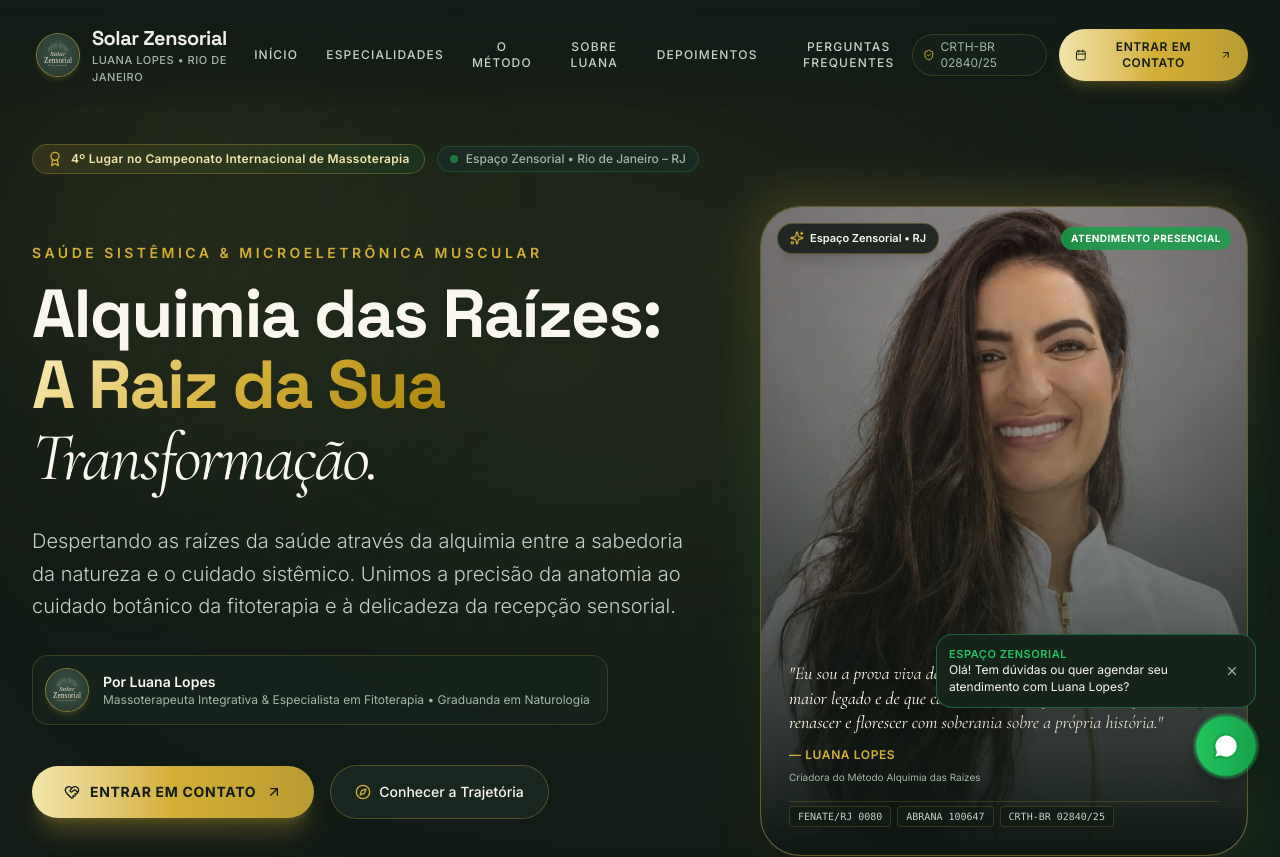
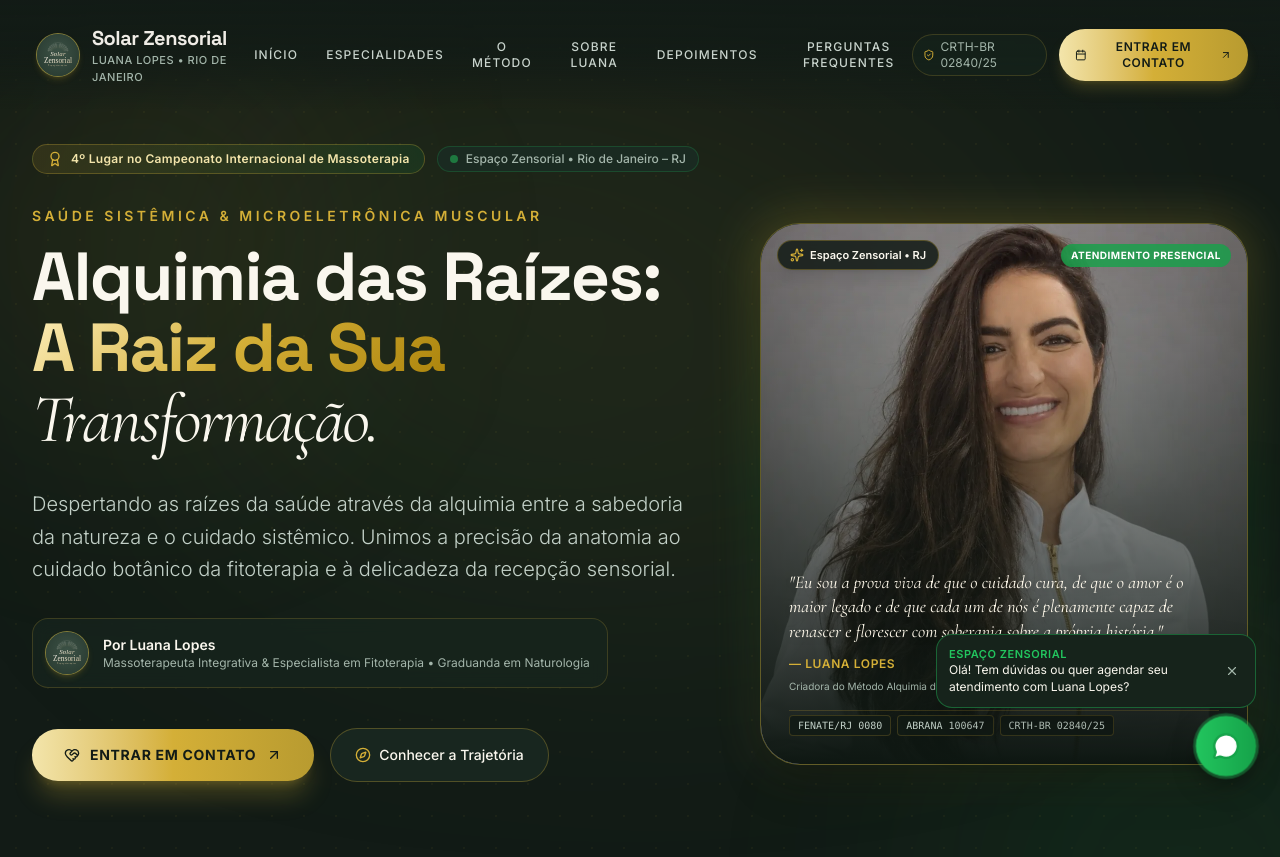
Before and after one commit to igorguerra95/Solar-Zensorial-Luana, a React (Vite) app: page / in a window 1280 px wide. Shown: the top 857 px of the page. Built offline with nearby package versions, Linux system fonts and the light colour scheme.

Commit message:
feat(ui): add portrait images to Hero and About sections
Integrate clinical and office photos for Dra. Luana. Added fixed height containers to ensure layout consistency and included error handling fallbacks for image loading.

```diff
--- a/src/components/AboutSection.tsx
+++ b/src/components/AboutSection.tsx
@@ -30,12 +30,19 @@ export const AboutSection: React.FC = () => {
             <div className="relative rounded-3xl overflow-hidden bg-gradient-to-b from-[#1C2C23] to-[#142019] border border-[#D4AF37]/30 p-6 sm:p-8 shadow-2xl">
               {/* Portrait Photo of Dra. Luana no Espaço Zensorial */}
               <div className="relative rounded-2xl overflow-hidden border border-[#D4AF37]/30 mb-6 group shadow-lg">
-                <div className="aspect-[4/4.5] w-full overflow-hidden bg-[#121B16]">
+                <div className="w-full h-[360px] sm:h-[420px] md:h-[460px] min-h-[300px] overflow-hidden bg-[#121B16]">
                   <img
                     src={BRAND_INFO.photoConsultorio}
                     alt="Dra. Luana Lopes no Espaço Zensorial"
-                    className="w-full h-full object-cover object-top group-hover:scale-105 transition-transform duration-500 ease-out"
-                    loading="lazy"
+                    className="w-full h-full object-cover object-top group-hover:scale-105 transition-transform duration-500 ease-out block"
+                    loading="eager"
+                    onError={(e) => {
+                      const target = e.currentTarget;
+                      if (!target.dataset.tried) {
+                        target.dataset.tried = 'true';
+                        target.src = './luana-consultorio.jpg';
+                      }
+                    }}
                   />
                 </div>
                 {/* Subtle gradient vignette */}
--- a/src/components/Hero.tsx
+++ b/src/components/Hero.tsx
@@ -94,13 +94,20 @@ export const Hero: React.FC<HeroProps> = ({ onOpenBooking, onExploreMethod }) =>
               <div className="absolute -inset-1.5 rounded-[2.5rem] bg-gradient-to-b from-[#D4AF37]/30 via-[#16A34A]/20 to-[#D4AF37]/10 blur-xl opacity-80" />
 
               <div className="relative rounded-[2.5rem] overflow-hidden bg-[#16241D] border border-[#D4AF37]/40 shadow-2xl group">
-                {/* Image Container with smooth aspect ratio */}
-                <div className="relative aspect-[4/5] sm:aspect-[3/4] w-full overflow-hidden">
+                {/* Image Container with guaranteed mobile height */}
+                <div className="relative w-full h-[400px] sm:h-[480px] lg:h-[540px] min-h-[360px] overflow-hidden bg-[#16241D]">
                   <img
                     src={BRAND_INFO.photoClinical}
                     alt="Dra. Luana Lopes — Massoterapeuta Integrativa"
-                    className="w-full h-full object-cover object-top group-hover:scale-105 transition-transform duration-700 ease-out"
+                    className="w-full h-full object-cover object-top group-hover:scale-105 transition-transform duration-700 ease-out block"
                     loading="eager"
+                    onError={(e) => {
+                      const target = e.currentTarget;
+                      if (!target.dataset.tried) {
+                        target.dataset.tried = 'true';
+                        target.src = './luana-jaleco.jpg';
+                      }
+                    }}
                   />
 
                   {/* Gradient shadow overlay for text legibility */}
--- a/src/data/content.ts
+++ b/src/data/content.ts
@@ -1,4 +1,6 @@
 import { Specialty, MethodPhase, Testimonial, FAQItem, BotanicalRitual, StatMetric } from '../types';
+import photoClinicalImg from '../assets/luana-jaleco.jpg';
+import photoConsultorioImg from '../assets/luana-consultorio.jpg';
 
 // Logo inline em base64 (garante 100% de disponibilidade no GitHub, GitHub Pages e qualquer domínio sem erro 404)
 const LOGO_INLINE_BASE64 =
@@ -24,8 +26,8 @@ export const BRAND_INFO = {
   instagram: '@souluanalopes.raiz',
   instagramUrl: 'https://instagram.com/souluanalopes.raiz',
   logoUrl: LOGO_INLINE_BASE64,
-  photoConsultorio: './luana-consultorio.jpg',
-  photoClinical: './luana-jaleco.jpg',
+  photoClinical: photoClinicalImg,
+  photoConsultorio: photoConsultorioImg,
   tagline: 'Despertando as raízes da saúde através da alquimia entre a sabedoria da natureza e o cuidado sistêmico.',
 };
 
```
Also changed, not shown: src/assets/luana-consultorio.jpg (added), src/assets/luana-jaleco.jpg (added).
